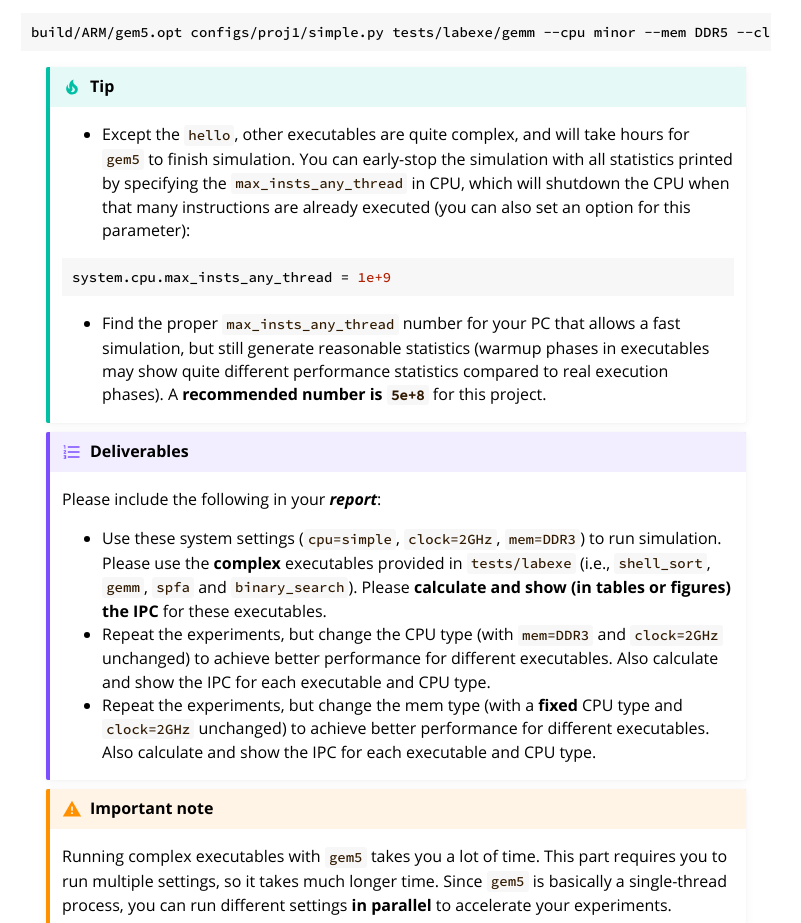
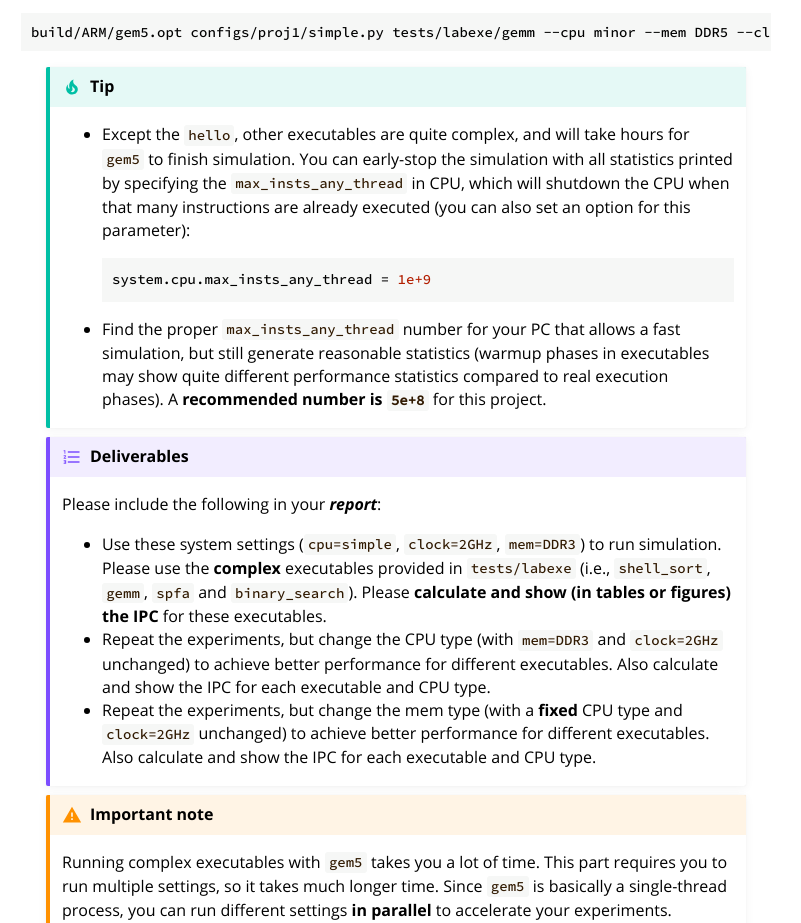
Before and after one commit to lldary/lldary.github.io, a plain HTML site: page proj1/proj1/part3.html in a window 1280 px wide. Shown: the part 2388-3311 px from the top of the page, without its empty margins (398-1199 px from the left). Drawn offline with Linux system fonts and the light colour scheme.

Commit message:
缩进修改

```diff
--- a/proj1/proj1/part3.html
+++ b/proj1/proj1/part3.html
@@ -279,12 +279,14 @@ def init_process(root, args):
 </div>
 <div>
 <ul>
-<li>Except the <code>hello</code>, other executables are quite complex, and will take hours for <code>gem5</code> to finish simulation. You can early-stop the simulation with all statistics printed by specifying the <code>max_insts_any_thread</code> in CPU, which will shutdown the CPU when that many instructions are already executed (you can also set an option for this parameter):</li>
-</ul>
+<li>
+<p>Except the <code>hello</code>, other executables are quite complex, and will take hours for <code>gem5</code> to finish simulation. You can early-stop the simulation with all statistics printed by specifying the <code>max_insts_any_thread</code> in CPU, which will shutdown the CPU when that many instructions are already executed (you can also set an option for this parameter):</p>
 <pre><code class="language-python">system.cpu.max_insts_any_thread = 1e+9
 </code></pre>
-<ul>
-<li>Find the proper <code>max_insts_any_thread</code> number for your PC that allows a fast simulation, but still generate reasonable statistics (warmup phases in executables may show quite different performance statistics compared to real execution phases). A <strong>recommended number is <code>5e+8</code></strong> for this project.</li>
+</li>
+<li>
+<p>Find the proper <code>max_insts_any_thread</code> number for your PC that allows a fast simulation, but still generate reasonable statistics (warmup phases in executables may show quite different performance statistics compared to real execution phases). A <strong>recommended number is <code>5e+8</code></strong> for this project.</p>
+</li>
 </ul>
 </div>
 </div>
```
Also changed, not shown: proj1/print.html (+6 -4 lines).
